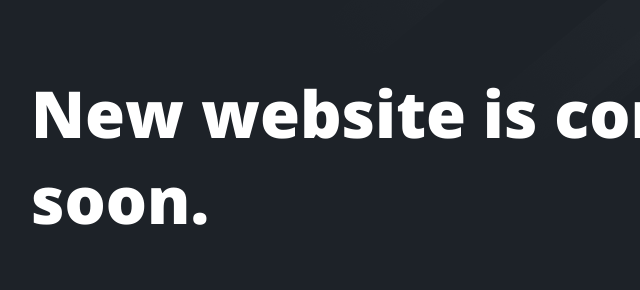
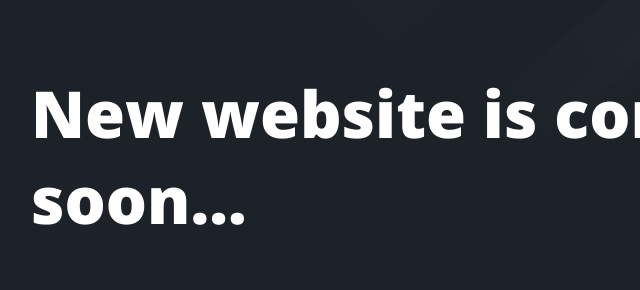
Before and after one commit to wudixiaoyu008/wudixiaoyu008.github.io, a plain HTML site: page index.html in a window 1280 px wide. Shown: the part 167-457 px from the top of the page, 194-834 px from the left. Drawn offline with nearby package versions, Linux system fonts and the light colour scheme.

Commit message:
test new

```diff
--- a/index.html
+++ b/index.html
@@ -38,7 +38,7 @@
                 <div class="col-xl-2 col-lg-1 col-md-0">
                 </div>
                 <div class="col-xl-8 col-lg-10 col-md-12">
-                    <h2 class="otext" data-aos="fade-down" data-aos-duration="500">New website is coming soon.</h2>
+                    <h2 class="otext" data-aos="fade-down" data-aos-duration="500">New website is coming soon...</h2>
                     <br><br>
                     <p class="text1 otext ctext" data-aos="fade-up" data-aos-duration="500">
                         Hi, I am Yu. Currently @ <a href="https://www.verizonmedia.com/" target="_blank">Yahoo / Verizon Media</a>.
```
